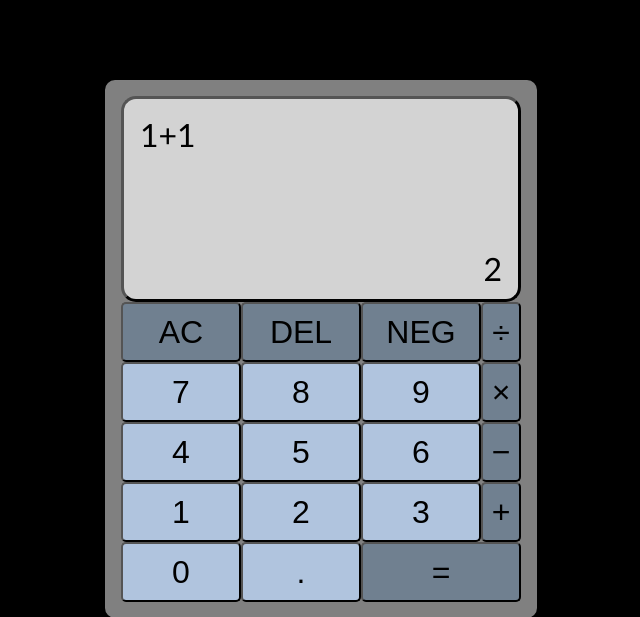
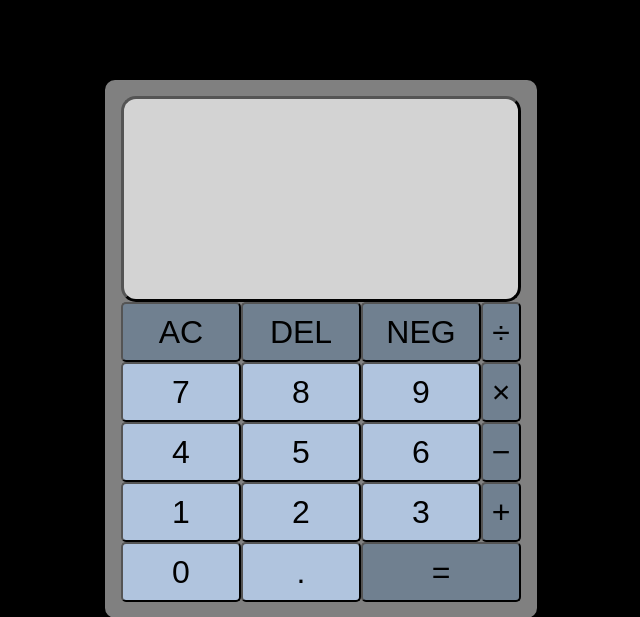
Before and after one commit to lucasftz/calculator-project, a Python web app: template templates/index.html in a window 1280 px wide. Shown: the top 617 px of the page, without its empty margins (319-959 px from the left). Run offline with Jinja, Linux system fonts and the light colour scheme; the template is opened without the code that fills it, so the values that code supplies are empty.

Commit message:
Change cursor to pointer over buttons, remove dummy text, remove button class

```diff
--- a/static/style.css
+++ b/static/style.css
@@ -43,13 +43,14 @@ body {
     min-height: 300px;
 }
 
-.button {
+.buttons > button {
     background-color: slategray;
     border-radius: 5px;
     font-size: 2rem;
+    cursor: pointer;
 }
 
-.number {
+.buttons > .number {
     background-color: lightsteelblue;
 }
 
--- a/templates/index.html
+++ b/templates/index.html
@@ -9,29 +9,29 @@
     <body>
         <div class="container">
             <div class="display">
-                <div class="display-current">1+1</div>
-                <div class="display-result">2</div>
+                <div class="display-current"></div>
+                <div class="display-result"></div>
             </div>
             <div class="buttons">
-                <button class="button">AC</button>
-                <button class="button">DEL</button>
-                <button class="button">NEG</button>
-                <button class="button">÷</button>
-                <button class="button number">7</button>
-                <button class="button number">8</button>
-                <button class="button number">9</button>
-                <button class="button">×</button>
-                <button class="button number">4</button>
-                <button class="button number">5</button>
-                <button class="button number">6</button>
-                <button class="button">−</button>
-                <button class="button number">1</button>
-                <button class="button number">2</button>
-                <button class="button number">3</button>
-                <button class="button">+</button>
-                <button class="button number">0</button>
-                <button class="button number">.</button>
-                <button class="button equal">=</button>
+                <button class="all-clear">AC</button>
+                <button class="delete">DEL</button>
+                <button class="negative">NEG</button>
+                <button class="operation">÷</button>
+                <button class="number">7</button>
+                <button class="number">8</button>
+                <button class="number">9</button>
+                <button class="operation">×</button>
+                <button class="number">4</button>
+                <button class="number">5</button>
+                <button class="number">6</button>
+                <button class="operation">−</button>
+                <button class="number">1</button>
+                <button class="number">2</button>
+                <button class="number">3</button>
+                <button class="operation">+</button>
+                <button class="number">0</button>
+                <button class="number">.</button>
+                <button class="equal">=</button>
             </div>
 
         </div>
```
